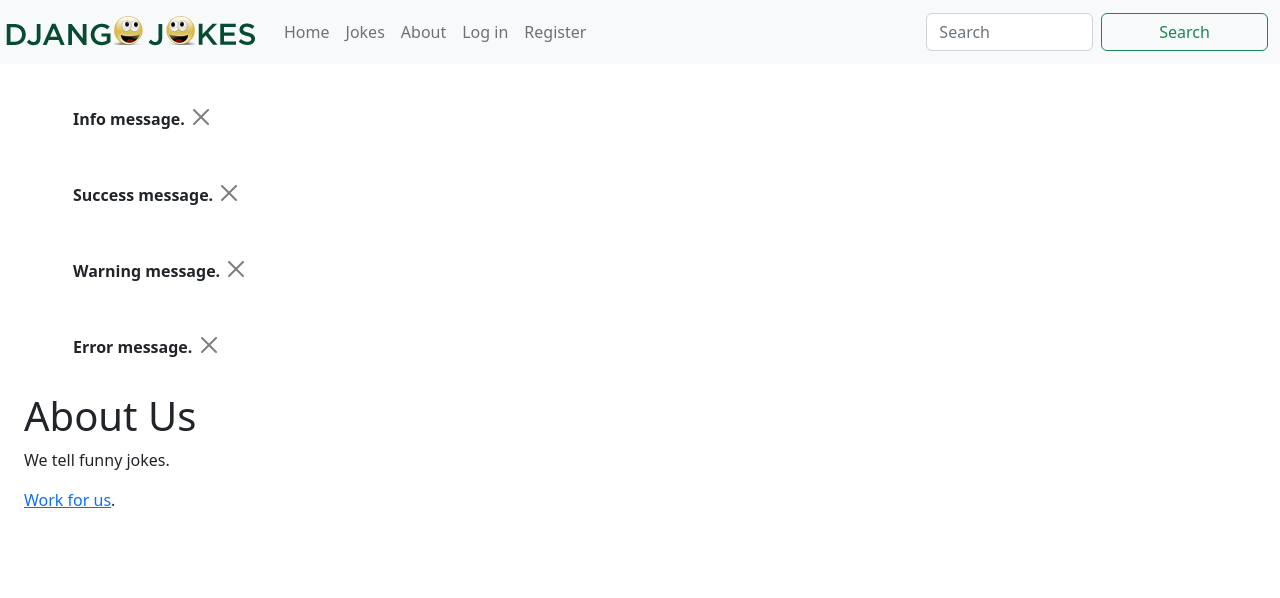
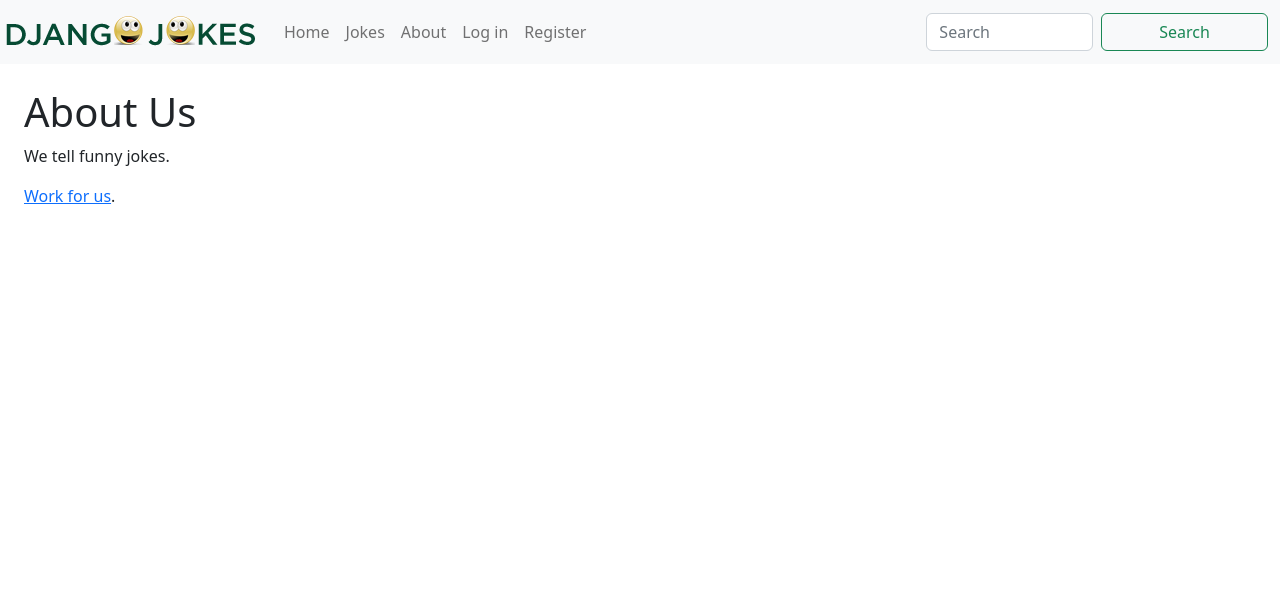
Before and after one commit to heather-cunningham/djangojokes.com, a Django app: page /about/ in a window 1280 px wide. Shown: the top 598 px of the page. Run offline with Django 5.2, Linux system fonts and the light colour scheme; some libraries are stand-ins or nearby versions.

Commit message:
msgs-framework: Notes on Example of msgs in base template and AboutUs pg & commented out the get() meth

```diff
--- a/pages/views.py
+++ b/pages/views.py
@@ -16,12 +16,12 @@ class HomePageView(TemplateView):
 class AboutPageView(TemplateView):
     template_name = 'pages/about.html'
 
-
-    def get(self, request, *args, **kwargs):
-        messages.debug(request, 'Debug message.')
-        messages.info(request, 'Info message.')
-        messages.success(request, 'Success message.')
-        messages.warning(request, 'Warning message.')
-        messages.error(request, 'Error message.')
-        return super().get(request, args, kwargs)
+## EXAMPLE of using Msgs in a View.  You still need the HTML in a template, too.
+    # def get(self, request, *args, **kwargs):
+    #     messages.debug(request, 'Debug message.') ## The str is the msg output.
+    #     messages.info(request, 'Info message.')
+    #     messages.success(request, 'Success message.')
+    #     messages.warning(request, 'Warning message.')
+    #     messages.error(request, 'Error message.')
+    #     return super().get(request, args, kwargs)
 ## END class
--- a/templates/_base.html
+++ b/templates/_base.html
@@ -104,6 +104,7 @@
   </header>
 
   <main class="m-4 pb-5">
+    <!-- EXAMPLE of using Msgs in HTML.  You still need the get meth in the View. -->
     {% if messages %}
       <ul>
         {% for message in messages %}
```
